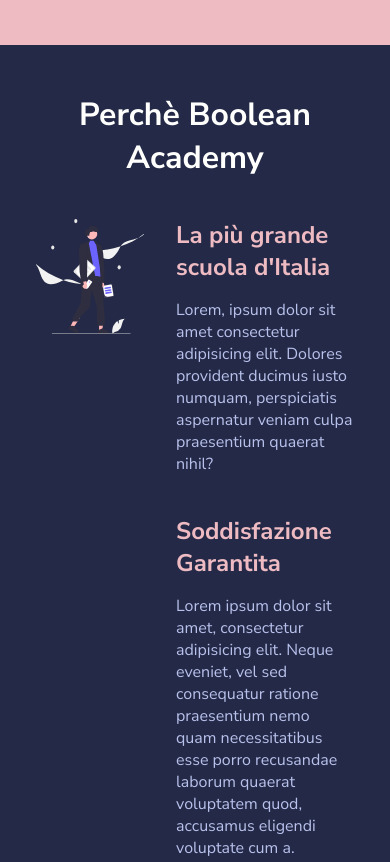
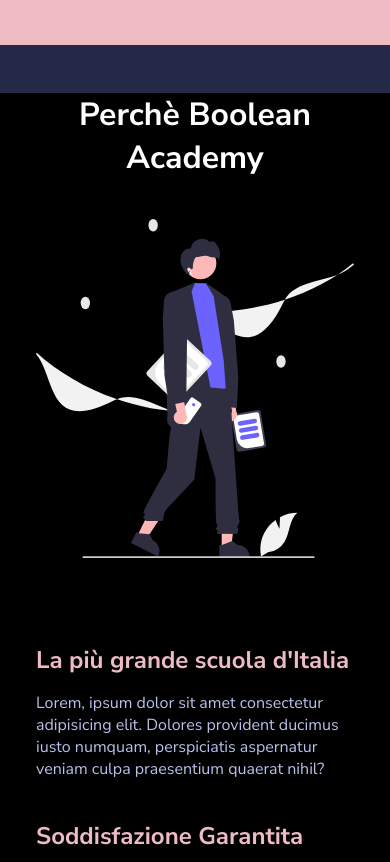
Before and after one commit to wmancaniello/html-css-resp-wannabe, a plain HTML site: page index.html in a window 390 px wide. Shown: the part 2381-3243 px from the top of the page. Drawn offline with Linux system fonts and the light colour scheme.

Commit message:
add why-us section mobile, only problem black background

```diff
--- a/css/style.css
+++ b/css/style.css
@@ -111,6 +111,7 @@
 .why-us {
     margin-bottom: 3rem;
 }
+
 .why-us .col-left {
     width: 40%;
 }
@@ -136,6 +137,7 @@
         max-width: 100%;
     }
 }
+
 /* /SOLUZIONE 1140 desktop */
 
 
@@ -146,6 +148,7 @@
         max-width: 60%;
     }
 }
+
 /* /SOLUZIONE 768 tablet */
 
 /* SOLUZIONE 480 mobile */
@@ -172,6 +175,23 @@
     .steps .col {
         width: 100%;
     }
+
     /* /sezione lesson */
 
     /* sezione why-us */
+    main .why-us {
+        background-color: black;
+    }
+
+    .why-us .row {
+        display: flex;
+        flex-direction: column;
+        justify-content: center;
+        align-items: center;
+        gap: 5rem;
+    }
+
+    .why-us .col {
+        width: 100%;
+    }
+    /* sezione why-us */
```
Lines whose indentation alone changed are shown as unchanged.
